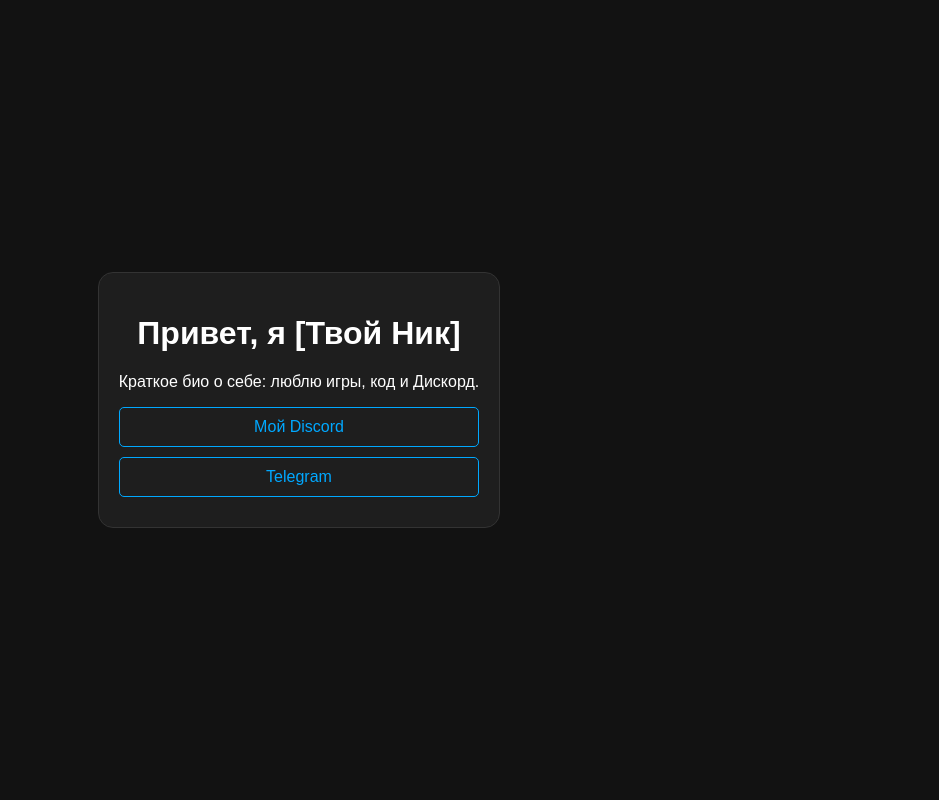
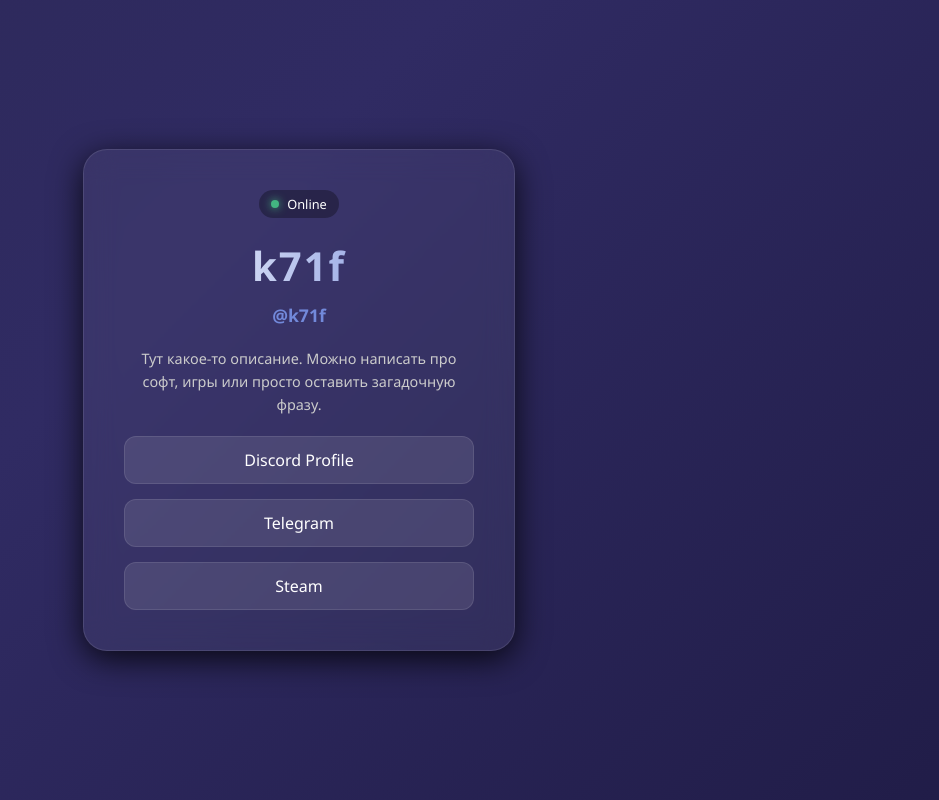
Before and after one commit to kunitsar/bio, a plain HTML site: page index.html in a window 1280 px wide. Shown: the whole page, without its empty margins (341-1280 px from the left). Drawn offline with Linux system fonts and the light colour scheme.

Commit message:
Update index.html

```diff
--- a/index.html
+++ b/index.html
@@ -3,20 +3,142 @@
 <head>
     <meta charset="UTF-8">
     <meta name="viewport" content="width=device-width, initial-scale=1.0">
-    <title>Моё Био</title>
+    <title>k71f | Bio</title>
+
+    <!-- Настройка для Дискорда (превью ссылки) -->
+    <meta property="og:title" content="k71f Profile">
+    <meta property="og:description" content="Личная страница k71f. Контакты и ссылки.">
+    <meta name="theme-color" content="#7289da">
+
     <style>
-        body { font-family: sans-serif; display: flex; justify-content: center; align-items: center; height: 100vh; margin: 0; background: #121212; color: white; }
-        .card { text-align: center; padding: 20px; border: 1px solid #333; border-radius: 15px; background: #1e1e1e; }
-        a { display: block; margin: 10px 0; color: #00a8ff; text-decoration: none; border: 1px solid #00a8ff; padding: 10px; border-radius: 5px; transition: 0.3s; }
-        a:hover { background: #00a8ff; color: white; }
+        /* Анимированный градиент на фоне */
+        @keyframes gradient {
+            0% { background-position: 0% 50%; }
+            50% { background-position: 100% 50%; }
+            100% { background-position: 0% 50%; }
+        }
+
+        body {
+            margin: 0;
+            padding: 0;
+            display: flex;
+            justify-content: center;
+            align-items: center;
+            height: 100vh;
+            font-family: 'Segoe UI', Tahoma, Geneva, Verdana, sans-serif;
+            background: linear-gradient(-45deg, #0f0c29, #302b63, #24243e, #1a1a2e);
+            background-size: 400% 400%;
+            animation: gradient 15s ease infinite;
+            color: white;
+            overflow: hidden;
+        }
+
+        /* Эффект матового стекла */
+        .card {
+            background: rgba(255, 255, 255, 0.05);
+            backdrop-filter: blur(15px);
+            border: 1px solid rgba(255, 255, 255, 0.1);
+            padding: 40px;
+            border-radius: 24px;
+            text-align: center;
+            box-shadow: 0 8px 32px 0 rgba(0, 0, 0, 0.8);
+            max-width: 350px;
+            width: 90%;
+            animation: fadeIn 1.5s ease-out;
+        }
+
+        @keyframes fadeIn {
+            from { opacity: 0; transform: translateY(20px); }
+            to { opacity: 1; transform: translateY(0); }
+        }
+
+        h1 {
+            margin: 0;
+            font-size: 2.5rem;
+            letter-spacing: 2px;
+            background: linear-gradient(to right, #fff, #7289da);
+            -webkit-background-clip: text;
+            -webkit-text-fill-color: transparent;
+        }
+
+        .discord-tag {
+            color: #7289da;
+            font-weight: bold;
+            margin-top: 10px;
+            display: block;
+            font-size: 1.1rem;
+        }
+
+        .description {
+            font-size: 0.9rem;
+            color: #ccc;
+            margin: 20px 0;
+            line-height: 1.6;
+        }
+
+        .links {
+            display: flex;
+            flex-direction: column;
+            gap: 15px;
+        }
+
+        .btn {
+            text-decoration: none;
+            color: white;
+            padding: 12px;
+            border-radius: 12px;
+            background: rgba(255, 255, 255, 0.1);
+            border: 1px solid rgba(255, 255, 255, 0.1);
+            transition: all 0.3s ease;
+            font-weight: 500;
+        }
+
+        .btn:hover {
+            background: #7289da;
+            transform: scale(1.05);
+            box-shadow: 0 0 20px rgba(114, 137, 218, 0.4);
+        }
+
+        /* Пульсирующая точка статуса */
+        .status {
+            display: inline-flex;
+            align-items: center;
+            gap: 8px;
+            font-size: 0.8rem;
+            background: rgba(0, 0, 0, 0.3);
+            padding: 5px 12px;
+            border-radius: 20px;
+            margin-bottom: 20px;
+        }
+        .dot {
+            width: 8px;
+            height: 8px;
+            background: #43b581;
+            border-radius: 50%;
+            box-shadow: 0 0 8px #43b581;
+        }
     </style>
 </head>
 <body>
+
     <div class="card">
-        <h1>Привет, я [Твой Ник]</h1>
-        <p>Краткое био о себе: люблю игры, код и Дискорд.</p>
-        <a href="https://discord.com">Мой Discord</a>
-        <a href="https://t.me">Telegram</a>
+        <div class="status">
+            <div class="dot"></div> Online
+        </div>
+
+        <h1>k71f</h1>
+        <span class="discord-tag">@k71f</span>
+
+        <p class="description">
+            Тут какое-то описание. Можно написать про софт, игры или просто оставить загадочную фразу.
+        </p>
+
+        <div class="links">
+            <a href="https://discord.com" class="btn" target="_blank">Discord Profile</a>
+            <a href="#" class="btn">Telegram</a>
+            <a href="#" class="btn">Steam</a>
+        </div>
     </div>
+
 </body>
 </html>
```
